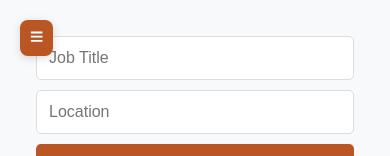
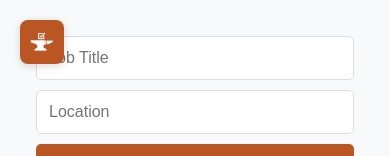
Before and after one commit to uniquedapoet/Job-Forge, a React (Create React App) app in the folder frontend/job-forge/: page /job-search in a window 390 px wide. Shown: the top 156 px of the page. Built offline with nearby package versions, Linux system fonts and the light colour scheme.

Commit message:
Refactor suggestion cards to capitalize the first letter of each suggestion

```diff
--- a/frontend/job-forge/src/Components/JobModal.jsx
+++ b/frontend/job-forge/src/Components/JobModal.jsx
@@ -69,6 +69,41 @@ const JobModal = ({ job, onClose, onSaveJob, isSaved, isProcessing }) => {
           <h3>{job.company}</h3>
           <p className="job-location">{job.location}</p>
         </div>
+        {job.job_url && (
+              <a
+                href={job.job_url_direct}
+                target="_blank"
+                rel="noopener noreferrer"
+                className="apply-button"
+                style={{
+                  backgroundColor: "#6c757d",
+                  width:'305px'
+
+                }}
+              >
+                <i className="fas fa-external-link-alt"></i>
+                View Original Posting
+              </a>
+            )}
+
+            {onSaveJob && (
+              <button
+                onClick={(e) => {
+                  e.stopPropagation();
+                  onSaveJob(job);
+                }}
+                className="apply-button"
+                style={{
+                  backgroundColor: isSaved ? "#6c757d" : "#ba5624",
+                  width:'342px'
+
+                }}
+                disabled={isProcessing}
+              >
+                <i className={isSaved ? "fas fa-trash-alt" : "fas fa-bookmark"}></i>
+                {isProcessing ? "Processing..." : (isSaved ? "Remove" : "Save")}
+              </button>
+            )}
 
         <div className="job-meta">
           {job.job_type && (
@@ -99,7 +134,7 @@ const JobModal = ({ job, onClose, onSaveJob, isSaved, isProcessing }) => {
 
         <div className="modal-footer">
           <div className="action-buttons">
-            {job.job_url && (
+            {/* {job.job_url && (
               <a
                 href={job.job_url_direct}
                 target="_blank"
@@ -129,7 +164,7 @@ const JobModal = ({ job, onClose, onSaveJob, isSaved, isProcessing }) => {
                 <i className={isSaved ? "fas fa-trash-alt" : "fas fa-bookmark"}></i>
                 {isProcessing ? "Processing..." : (isSaved ? "Remove" : "Save")}
               </button>
-            )}
+            )} */}
             <button
               onClick={onClose}
               className="close-modal-button"
--- a/frontend/job-forge/src/Components/MainLayout.jsx
+++ b/frontend/job-forge/src/Components/MainLayout.jsx
@@ -1,13 +1,25 @@
 import React, { useEffect, useState } from "react";
 import Sidebar from "./Sidebar";
 import { FaBars } from "react-icons/fa";
+import logo from "../Icons+Styling/Logo.png";
 
-const MainLayout = ({ children, onLogout, sidebarVisible: controlledSidebarVisible, onToggleSidebar }) => {
+const MainLayout = ({
+  children,
+  onLogout,
+  sidebarVisible: controlledSidebarVisible,
+  onToggleSidebar,
+}) => {
   const [isMobile, setIsMobile] = useState(window.innerWidth <= 768);
-  const [internalSidebarVisible, setInternalSidebarVisible] = useState(!isMobile);
+  const [internalSidebarVisible, setInternalSidebarVisible] = useState(
+    !isMobile
+  );
 
-  const sidebarVisible = controlledSidebarVisible !== undefined ? controlledSidebarVisible : internalSidebarVisible;
-  const toggleSidebar = onToggleSidebar || (() => setInternalSidebarVisible((prev) => !prev));
+  const sidebarVisible =
+    controlledSidebarVisible !== undefined
+      ? controlledSidebarVisible
+      : internalSidebarVisible;
+  const toggleSidebar =
+    onToggleSidebar || (() => setInternalSidebarVisible((prev) => !prev));
 
   useEffect(() => {
     const handleResize = () => {
@@ -28,11 +40,10 @@ const MainLayout = ({ children, onLogout, sidebarVisible: controlledSidebarVisib
         display: "flex",
         flexDirection: isMobile ? "column" : "row",
         height: "100vh",
-        position: "relative"
+        position: "relative",
       }}
     >
-      {/* DOES NOT EVEN WORK */}
-      {isMobile && !sidebarVisible && (
+      {!sidebarVisible && (
         <button
           className="sidebar-toggle-btn"
           onClick={toggleSidebar}
@@ -42,14 +53,24 @@ const MainLayout = ({ children, onLogout, sidebarVisible: controlledSidebarVisib
             left: 20,
             zIndex: 1001,
             backgroundColor: "#ba5624",
-            color: "white",
             border: "none",
             borderRadius: "8px",
             padding: "10px",
-            cursor: "pointer"
+            cursor: "pointer",
+            display: "flex",
+            alignItems: "center",
+            justifyContent: "center",
           }}
         >
-          <FaBars />
+          <img
+            src={logo}
+            alt="Toggle Sidebar"
+            style={{
+              width: "24px",
+              height: "24px",
+              filter: "brightness(0) invert(1)",
+            }}
+          />
         </button>
       )}
 
@@ -64,7 +85,7 @@ const MainLayout = ({ children, onLogout, sidebarVisible: controlledSidebarVisib
             width: "100vw",
             height: "100vh",
             backgroundColor: "rgba(0,0,0,0.3)",
-            zIndex: 1000
+            zIndex: 1000,
           }}
         />
       )}
@@ -82,7 +103,7 @@ const MainLayout = ({ children, onLogout, sidebarVisible: controlledSidebarVisib
         style={{
           flex: 1,
           padding: "20px",
-          overflowY: "auto"
+          overflowY: "auto",
         }}
       >
         {children}
--- a/frontend/job-forge/src/Components/ResumeEditor.jsx
+++ b/frontend/job-forge/src/Components/ResumeEditor.jsx
@@ -82,7 +82,7 @@ const ResumeEditor = ({ onLogout }) => {
       onToggleSidebar={toggleSidebar}
     >
       <div className="resume-editor-container">
-        <button
+        {/* <button
           onClick={toggleSidebar}
           className="sidebar-toggle-btn"
           style={{
@@ -110,7 +110,7 @@ const ResumeEditor = ({ onLogout }) => {
               filter: "brightness(0) invert(1)",
             }}
           />
-        </button>
+        </button> */}
 
         <div className="resume-content-wrapper">
           <div className="pdf-viewer-container">
```
Also changed, not shown: 1 other file (tests, documents, lock files or other folders).
